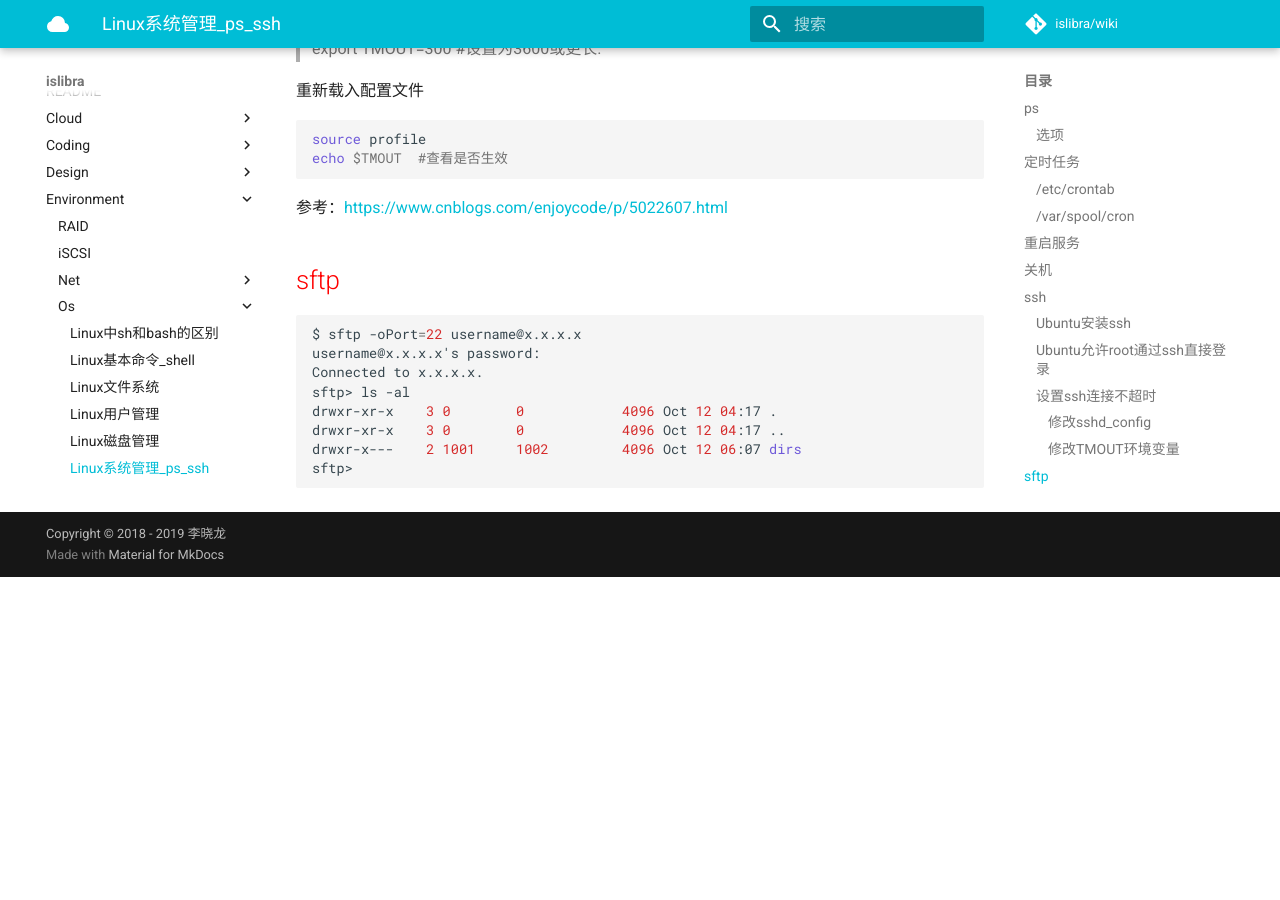
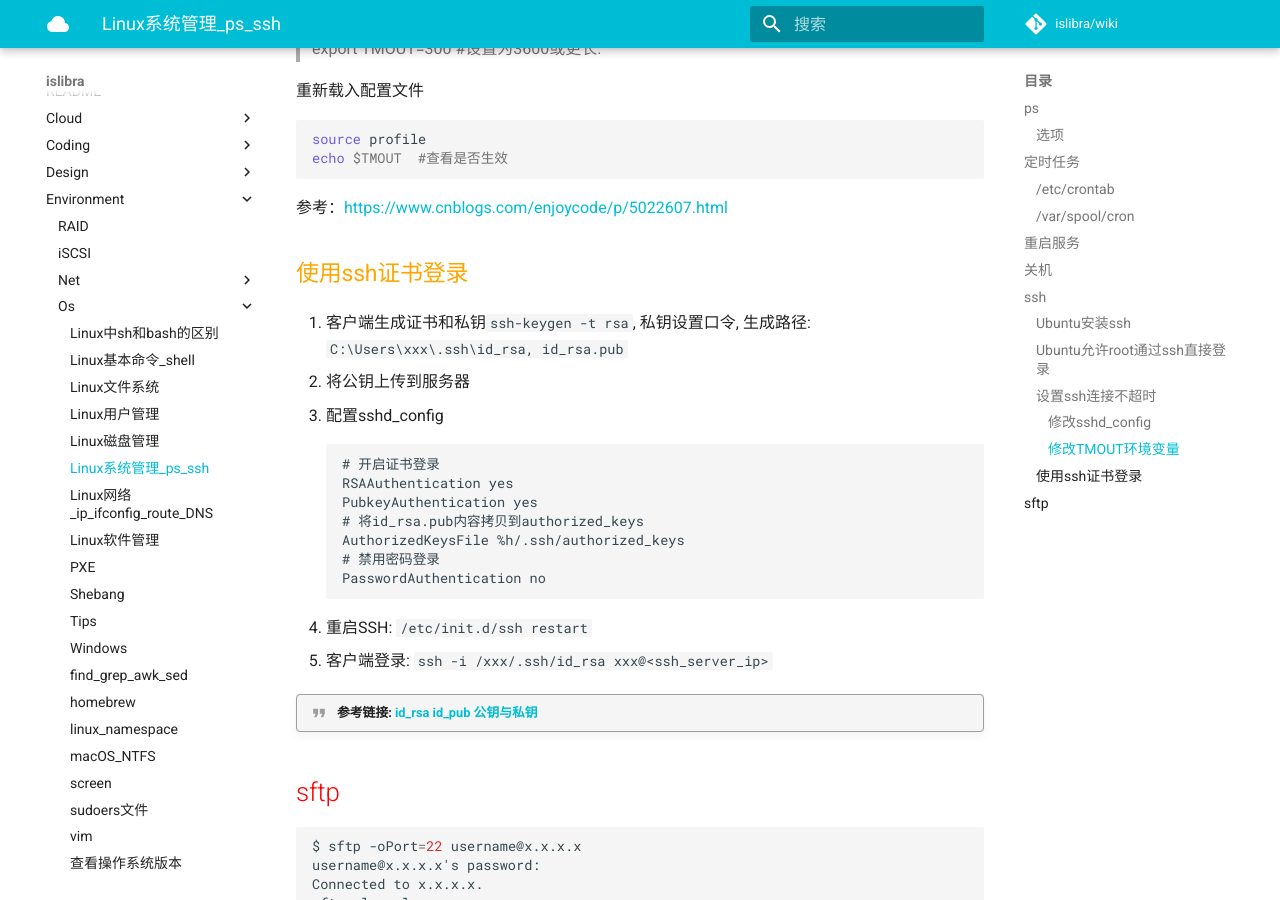
Before and after one commit to islibra/wiki, an MkDocs documentation site: the page built from docs/environment/os/Linux系统管理_ps_ssh.md, in a window 1280 px wide and 900 px high, scrolled down 2333 px. Built offline with MkDocs 1.6.1 and Material for MkDocs 9.7.7, drawn with Linux system fonts in a browser that asks for light colours; comment, search, counter and statistics services are not loaded; before the commit the page ends 2910 px from its top, so only the background shows below that.

Commit message:
Update Linux系统管理_ps_ssh.md

````diff
--- a/docs/environment/os/Linux系统管理_ps_ssh.md
+++ b/docs/environment/os/Linux系统管理_ps_ssh.md
@@ -103,6 +103,27 @@ echo $TMOUT  #查看是否生效
 
 参考：[https://www.cnblogs.com/enjoycode/p/5022607.html](https://www.cnblogs.com/enjoycode/p/5022607.html)
 
+### 使用ssh证书登录
+
+1. 客户端生成证书和私钥`ssh-keygen -t rsa`, 私钥设置口令, 生成路径: `C:\Users\xxx\.ssh\id_rsa, id_rsa.pub`
+1. 将公钥上传到服务器
+1. 配置sshd_config
+
+    ```
+    # 开启证书登录
+    RSAAuthentication yes
+    PubkeyAuthentication yes
+    # 将id_rsa.pub内容拷贝到authorized_keys
+    AuthorizedKeysFile %h/.ssh/authorized_keys
+    # 禁用密码登录
+    PasswordAuthentication no
+    ```
+
+1. 重启SSH: `/etc/init.d/ssh restart`
+1. 客户端登录: `ssh -i /xxx/.ssh/id_rsa xxx@<ssh_server_ip>`
+
+!!! quote "参考链接: [id_rsa id_pub 公钥与私钥](https://blog.csdn.net/diyxiaoshitou/article/details/52471097)"
+
 
 ## sftp
 
````
